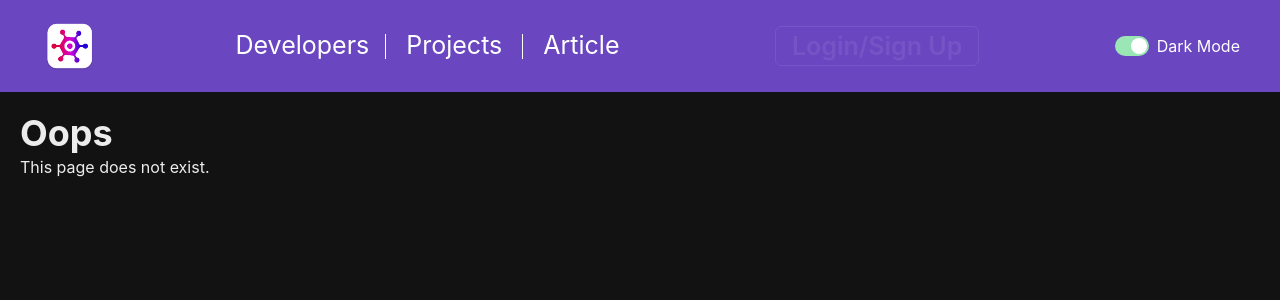
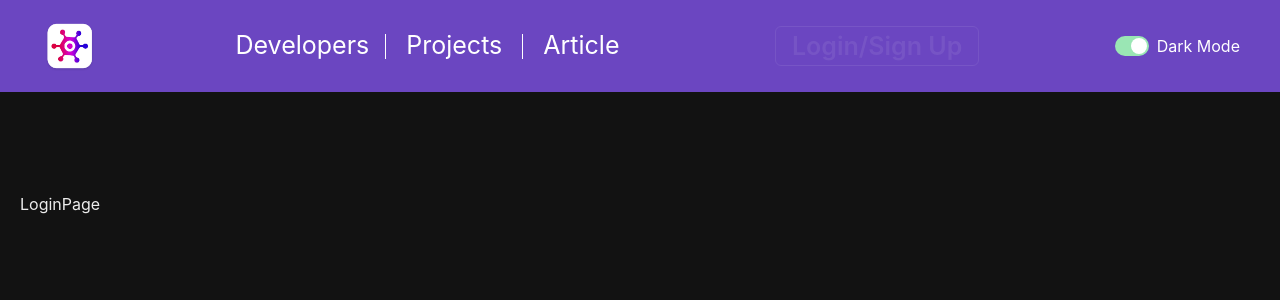
Before and after one commit to AndrwYan/gamehub, a React (Vite) app: page /logining in a window 1280 px wide. Shown: the top 300 px of the page. Built offline with nearby package versions, Linux system fonts and the light colour scheme.

Commit message:
login page update!

```diff
--- a/src/components/ProjectCard.tsx
+++ b/src/components/ProjectCard.tsx
@@ -25,7 +25,7 @@ const ProjectCard = ({ project }: Props) => {
         <CardBody>
           <HStack justifyContent="space-between" marginBottom={3}>
             <Heading size="md" mb="2">
-              <Link to={'/project/' + project.id}> {project.title}</Link>
+              <Link to={'/project/' + project.projectId}> {project.title}</Link>
             </Heading>
           </HStack>
           <HStack justifyContent="space-between" marginBottom={3}>
--- a/src/entities/Project.ts
+++ b/src/entities/Project.ts
@@ -1,5 +1,5 @@
 export default interface Project {
-    id: string;
+    projectId: string;
     title: string;
     description: string;
     featured_image: string;
--- /dev/null
+++ b/src/pages/LoginPage.tsx
@@ -0,0 +1,9 @@
+import React from 'react'
+
+const LoginPage = () => {
+  return (
+    <div>LoginPage</div>
+  )
+}
+
+export default LoginPage
--- a/src/routes.tsx
+++ b/src/routes.tsx
@@ -5,6 +5,7 @@ import Layout from "./pages/Layout";
 import DeveloperDetailPage from "./pages/DeveloperDetailPage";
 import ProjectPage from "./pages/ProjectPage";
 import ProjectDetailPage from "./pages/ProjectDetailPage";
+import LoginPage from "./pages/LoginPage";
 
 const router = createBrowserRouter([
   {
@@ -14,6 +15,7 @@ const router = createBrowserRouter([
     children: [
       { index: true, element: <HomePage /> },
       { path: 'projects/', element: <ProjectPage /> },
+      { path: 'logining/', element: <LoginPage /> },
       { path: 'developer/:slug', element: <DeveloperDetailPage /> },
       { path: 'project/:slug', element: <ProjectDetailPage /> }
     ]
```
